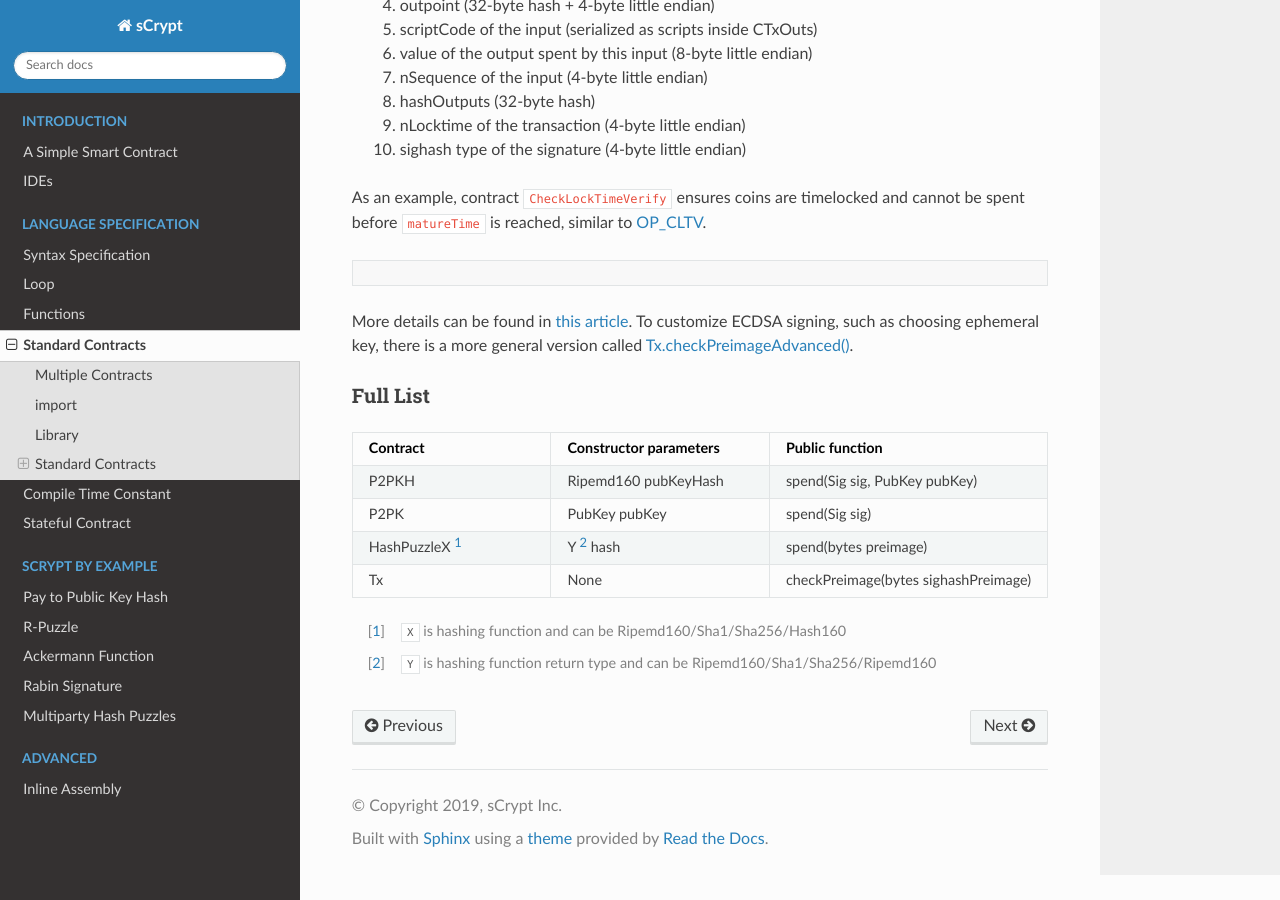
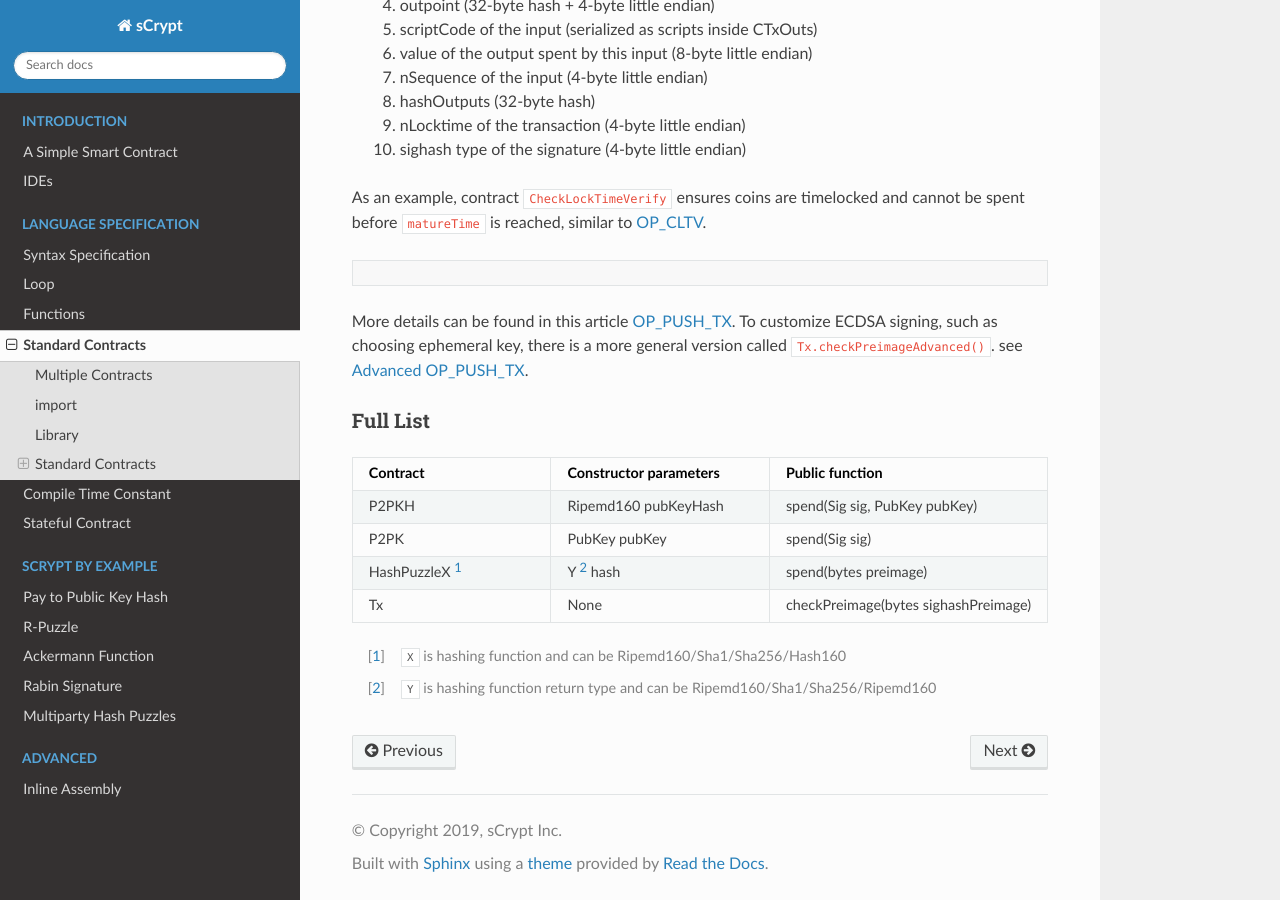
Before and after one commit to sCrypt-Inc/specification, a Sphinx documentation site: the page built from docs/contracts.rst, in a window 1280 px wide and 900 px high, scrolled down 1535 px. Built offline with Sphinx 7.4.7 and the Read the Docs theme 2.0.0, drawn with Linux system fonts in a browser that asks for light colours.

Commit message:
update link

```diff
--- a/docs/asm.rst
+++ b/docs/asm.rst
@@ -1,7 +1,7 @@
 ===============
 Inline Assembly
 ===============
-Script is a low-level language and acts as assembly for the `Bitcoin Virtual Machine <https://medium.com/@xiaohuiliu/introduction-to-bitcoin-smart-contracts-9c0ea37dc757>`_.
+Script is a low-level language and acts as assembly for the `Bitcoin Virtual Machine`_.
 Usually, developers do not have to deal with it directly and can use high-level languages like sCrypt. However, there are cases where using Script is desirable.
 For example, customized script is optimized and thus more efficient than script generated by sCrypt.
 Or script is generated using external tools (like `MiniForth <https://powping.com/posts/95e53a7305ad9d333d072575946d0cfd0d6321f40af40f9c66c70955ada94e58>`_) and needs to be integrated into sCrypt.
--- a/docs/contracts.rst
+++ b/docs/contracts.rst
@@ -150,8 +150,8 @@ As an example, contract ``CheckLockTimeVerify`` ensures coins are timelocked and
         }
     }
 
-More details can be found in `this article <https://medium.com/@xiaohuiliu/op-push-tx-3d3d279174c1>`_.
-To customize ECDSA signing, such as choosing ephemeral key, there is a more general version called `Tx.checkPreimageAdvanced() <https://medium.com/@xiaohuiliu/advanced-op-push-tx-78ce84f69a66>`_.
+More details can be found in this article `OP_PUSH_TX`_.
+To customize ECDSA signing, such as choosing ephemeral key, there is a more general version called ``Tx.checkPreimageAdvanced()``. see `Advanced OP_PUSH_TX`_.
 
 Full List
 ---------
@@ -185,3 +185,7 @@ Full List
 
 .. _BIP143: https://github.com/bitcoin-sv/bitcoin-sv/blob/master/doc/abc/replay-protected-sighash.md
 .. _OP_CLTV: https://en.bitcoin.it/wiki/Timelock#CheckLockTimeVerify
+.. _OP_PUSH_TX: https://medium.com/@xiaohuiliu/op-push-tx-3d3d279174c1
+.. _Advanced OP_PUSH_TX: https://medium.com/@xiaohuiliu/op-push-tx-3d3d279174c1
+.. _OP_PUSH_TX 技术: https://blog.csdn.net/freedomhero/article/details/107306604
+.. _高级 OP_PUSH_TX 技术: https://blog.csdn.net/freedomhero/article/details/107333738
--- a/docs/package.json
+++ b/docs/package.json
@@ -9,9 +9,9 @@
     "push:all": "npm run gettext && tx push -s",
     "push": "npm run gettext && tx push -s -r ",
     "pull:all": "tx pull -a",
-    "postpull:all": "npm run build:cn && npm run build:en",
+    "postpull:all": "npm run build:cn",
     "pull": "tx pull -s -r ",
-    "postpull": "npm run build:cn && npm run build:en",
+    "postpull": "npm run build:cn",
     "build": ".\\make.bat html",
     "build:en": "set SPHINXOPTS=-Dlanguage=en && npm run build",
     "build:cn": "set SPHINXOPTS=-Dlanguage=zh_CN && npm run build",
```
Also changed, not shown: other parts of docs/asm.rst (+3 -0 lines), 4 other files.
